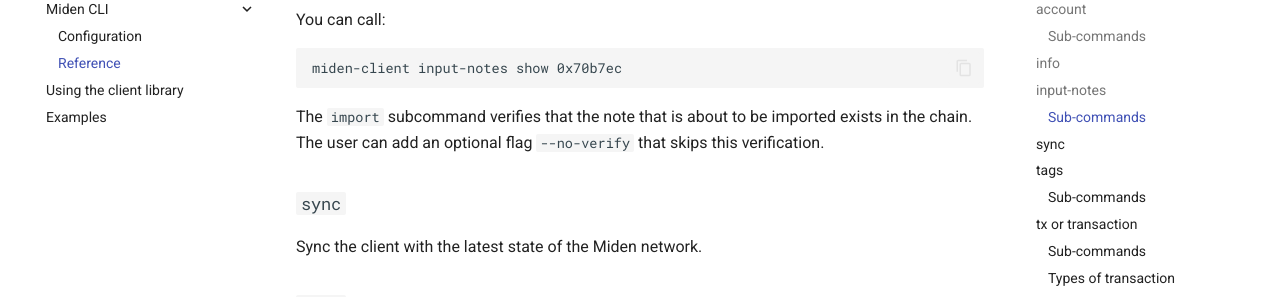
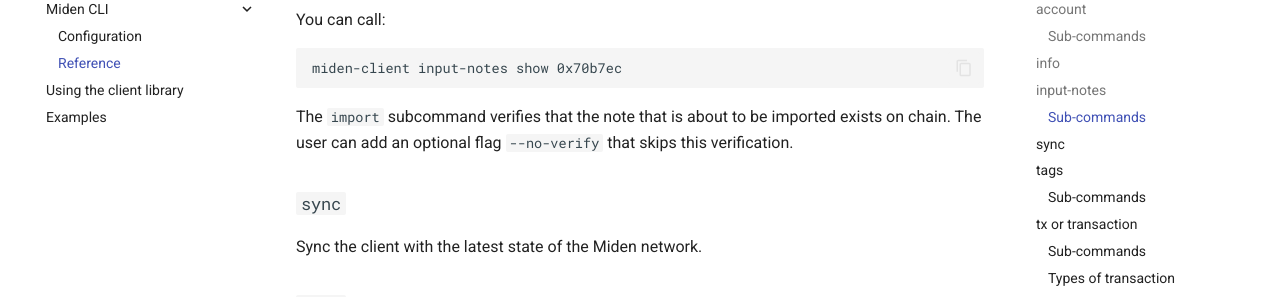
Before and after one commit to 0xPolygonMiden/miden-client, an MkDocs documentation site: the page built from docs/cli-reference.md, in a window 1280 px wide and 900 px high, scrolled down 1952 px. Shown: the part 153-450 px from the top of the window. Built offline with MkDocs 1.6.1 and Material for MkDocs 9.7.7, drawn with Linux system fonts in a browser that asks for light colours.

Commit message:
Fix cli-reference doc
Co-authored-by: Martin Fraga <fragamartine@gmail.com>

````diff
--- a/docs/cli-reference.md
+++ b/docs/cli-reference.md
@@ -83,7 +83,7 @@
 miden-client input-notes show 0x70b7ec
 ```
 
-The `import` subcommand verifies that the note that is about to be imported exists in the chain. The user can add an optional flag `--no-verify` that skips this verification.
+The `import` subcommand verifies that the note that is about to be imported exists on chain. The user can add an optional flag `--no-verify` that skips this verification.
 
 ### `sync`
 
````
